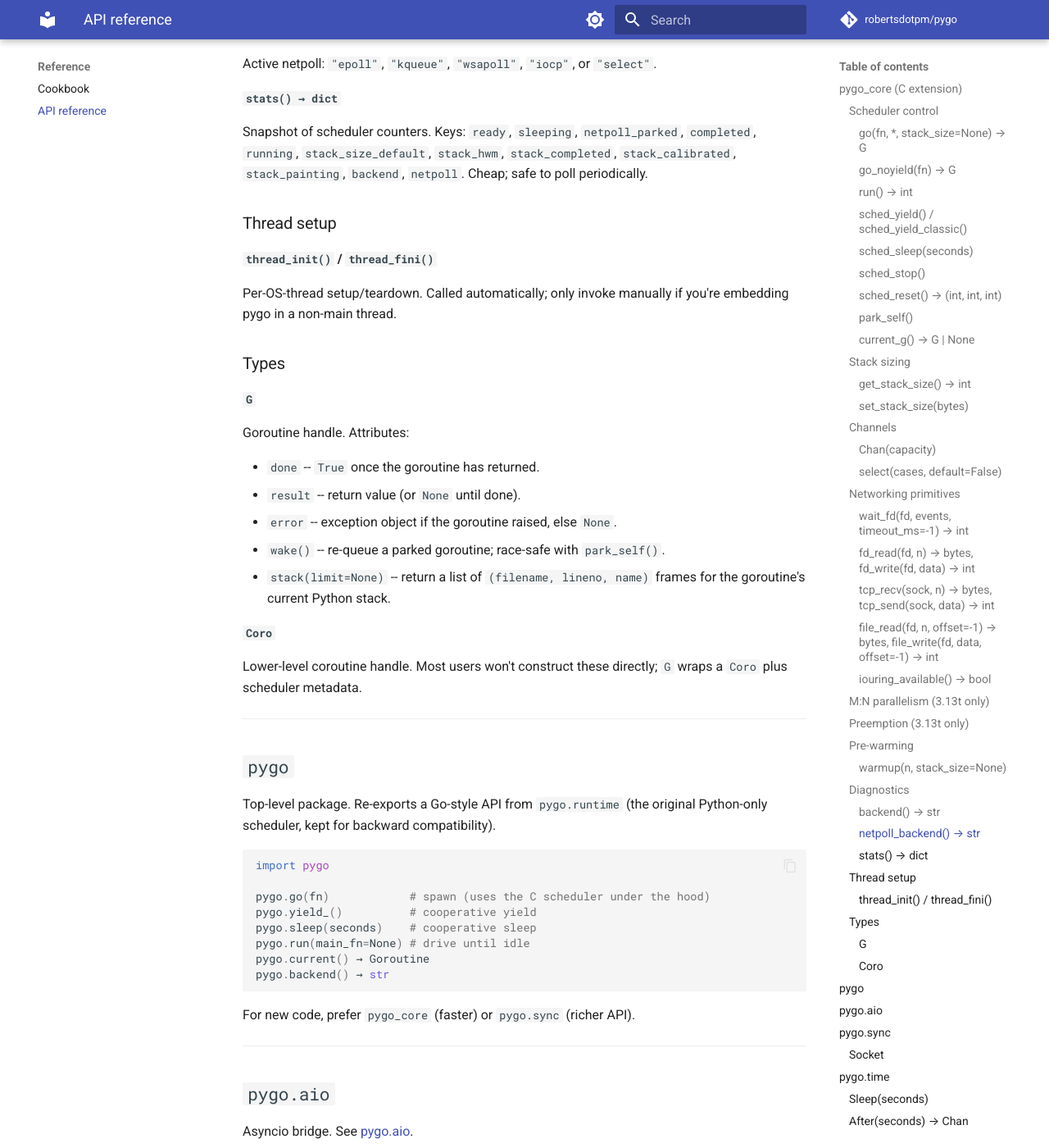
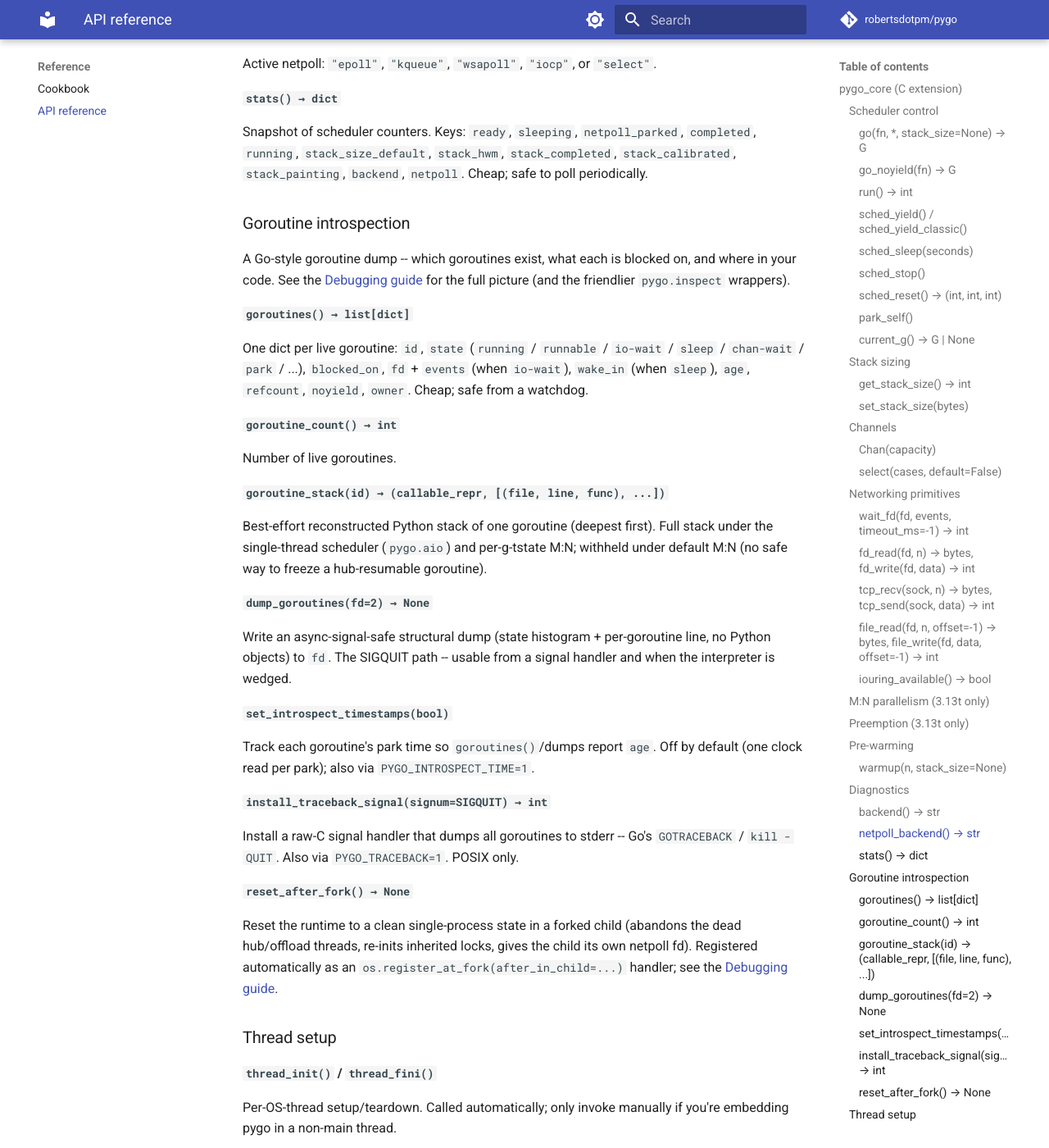
Before and after one commit to robertsdotpm/runloom, an MkDocs documentation site: the page built from docs/api-reference.md, in a window 1280 px wide and 1400 px high, scrolled down 3685 px. Shown: the whole window at 82% size. Built offline with MkDocs 1.6.1 and Material for MkDocs 9.7.7, drawn with Linux system fonts in a browser that asks for light colours; comment, search, counter and statistics services are not loaded; some of the changed text lies outside the part shown.

Commit message:
docs: add the debugging/introspection guide to the nav + API reference
Wire docs/debugging.md into mkdocs nav, and document the new goroutine
introspection surface (goroutines/goroutine_count/goroutine_stack/
dump_goroutines/set_introspect_timestamps/install_traceback_signal/
reset_after_fork) + pygo.inspect + the fork-safety behaviour in the API
reference.

````diff
--- a/docs/api-reference.md
+++ b/docs/api-reference.md
@@ -173,6 +173,54 @@ Snapshot of scheduler counters.  Keys: `ready`, `sleeping`,
 `stack_hwm`, `stack_completed`, `stack_calibrated`, `stack_painting`,
 `backend`, `netpoll`.  Cheap; safe to poll periodically.
 
+### Goroutine introspection
+
+A Go-style goroutine dump -- which goroutines exist, what each is blocked
+on, and where in your code.  See the [Debugging guide](debugging.md) for
+the full picture (and the friendlier `pygo.inspect` wrappers).
+
+#### `goroutines() → list[dict]`
+
+One dict per live goroutine: `id`, `state` (`running` / `runnable` /
+`io-wait` / `sleep` / `chan-wait` / `park` / ...), `blocked_on`, `fd` +
+`events` (when `io-wait`), `wake_in` (when `sleep`), `age`, `refcount`,
+`noyield`, `owner`.  Cheap; safe from a watchdog.
+
+#### `goroutine_count() → int`
+
+Number of live goroutines.
+
+#### `goroutine_stack(id) → (callable_repr, [(file, line, func), ...])`
+
+Best-effort reconstructed Python stack of one goroutine (deepest first).
+Full stack under the single-thread scheduler (`pygo.aio`) and per-g-tstate
+M:N; withheld under default M:N (no safe way to freeze a hub-resumable
+goroutine).
+
+#### `dump_goroutines(fd=2) → None`
+
+Write an async-signal-safe structural dump (state histogram + per-goroutine
+line, no Python objects) to `fd`.  The SIGQUIT path -- usable from a signal
+handler and when the interpreter is wedged.
+
+#### `set_introspect_timestamps(bool)`
+
+Track each goroutine's park time so `goroutines()`/dumps report `age`.  Off
+by default (one clock read per park); also via `PYGO_INTROSPECT_TIME=1`.
+
+#### `install_traceback_signal(signum=SIGQUIT) → int`
+
+Install a raw-C signal handler that dumps all goroutines to stderr -- Go's
+`GOTRACEBACK` / `kill -QUIT`.  Also via `PYGO_TRACEBACK=1`.  POSIX only.
+
+#### `reset_after_fork() → None`
+
+Reset the runtime to a clean single-process state in a forked child
+(abandons the dead hub/offload threads, re-inits inherited locks, gives the
+child its own netpoll fd).  Registered automatically as an
+`os.register_at_fork(after_in_child=...)` handler; see the [Debugging
+guide](debugging.md#fork-safety).
+
 ### Thread setup
 
 #### `thread_init()` / `thread_fini()`
@@ -218,6 +266,21 @@ pygo.backend() → str
 ```
 
 For new code, prefer `pygo_core` (faster) or `pygo.sync` (richer API).
+
+---
+
+## `pygo.inspect`
+
+Runtime introspection -- the friendly wrappers over the goroutine
+registry.  `goroutines(stacks=)`, `count()`, `stack(id)`, `format(stacks=)`
+(a human dump as a string), `dump(file=, stacks=)`, `enable_timestamps()`,
+`install_dump_signal()`.  See the [Debugging guide](debugging.md).
+
+```python
+import pygo.inspect as gi
+print(gi.format(stacks=True))   # which goroutines, and where they're stuck
+gi.install_dump_signal()        # kill -QUIT <pid> -> dump
+```
 
 ---
 
--- a/mkdocs.yml
+++ b/mkdocs.yml
@@ -64,6 +64,7 @@ nav:
       - Stack sizing & memory: stack-sizing.md
       - Time-sliced preemption: preemption.md
       - M:N parallelism: parallelism.md
+      - Debugging & introspection: debugging.md
   - Reference:
       - Cookbook: cookbook.md
       - API reference: api-reference.md
````
